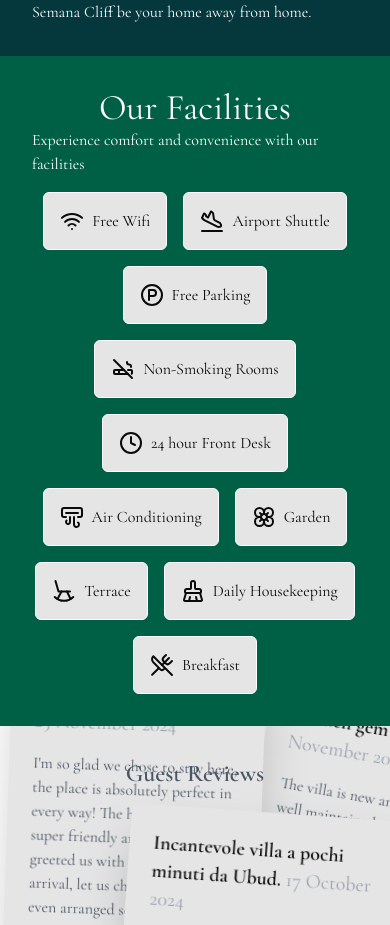
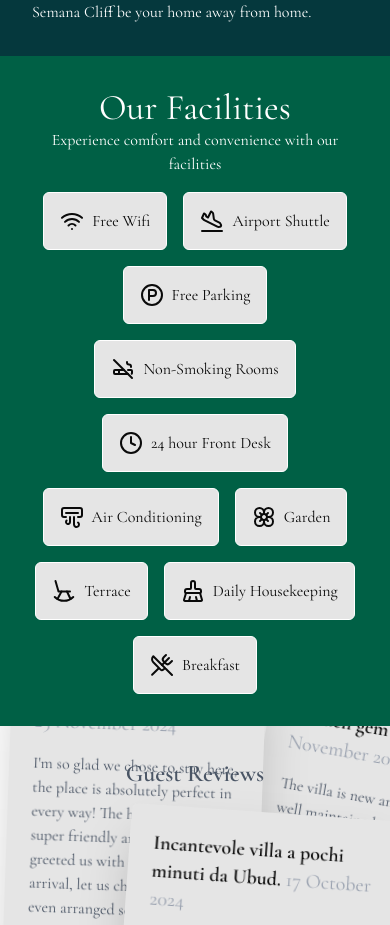
Before and after one commit to arivangede/SemanaCliff, a Next.js app: page / in a window 390 px wide. Shown: the part 2129-3054 px from the top of the page. Built offline with nearby package versions, Linux system fonts and the light colour scheme.

Commit message:
adjustment align on facilities sub title

```diff
--- a/src/components/sections/FacilitiesSection.tsx
+++ b/src/components/sections/FacilitiesSection.tsx
@@ -62,7 +62,9 @@ export default function FacilitiesSection() {
     >
       <div className="flex flex-col items-center justify-center w-full">
         <h1 className="text-4xl md:text-6xl">Our Facilities</h1>
-        <span>Experience comfort and convenience with our facilities</span>
+        <span className="text-center md:text-left">
+          Experience comfort and convenience with our facilities
+        </span>
       </div>
       <div className="flex flex-row flex-wrap items-center justify-center gap-4 max-w-600">
         {facilities.map((item, idx) => (
```
